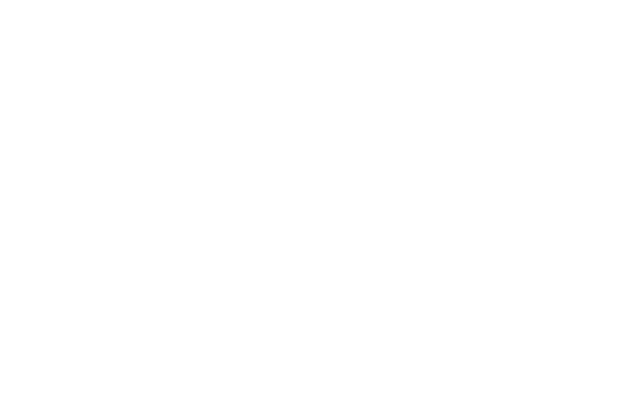
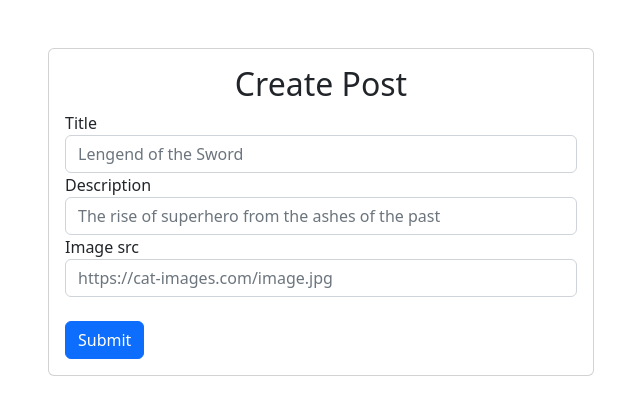
Before and after one commit to Dhanushchandra/Node-Forms, a React (Create React App) app in the folder client/: page /createpost in a window 1280 px wide. Before the commit this address had no page. Shown: the top 414 px of the page, without its empty margins (319-959 px from the left). Built offline with nearby package versions, Linux system fonts and the light colour scheme.

Commit message:
post's frontend.

```diff
--- a/client/src/App.js
+++ b/client/src/App.js
@@ -1,6 +1,7 @@
 import React from "react";
 import Register from "./components/Forms/Register";
 import Login from "./components/Forms/Login";
+import CreatePosts from "./components/Forms/CreatePosts";
 import { BrowserRouter as Router, Routes, Route } from "react-router-dom";
 import Home from "./components/Home/Home";
 
@@ -13,6 +14,7 @@
           <Route path="/" element={<Home />} />
           <Route path="/register" element={<Register />} />
           <Route path="/login" element={<Login />} />
+          <Route path="/createpost" element={<CreatePosts />} />
         </Routes>
       </Router>
     </>
--- /dev/null
+++ b/client/src/components/Forms/CreatePosts.js
@@ -0,0 +1,133 @@
+import React from "react";
+import { useState } from "react";
+
+function CreatePosts() {
+  const [values, setValues] = useState({
+    title: "",
+    body: "",
+    src: "",
+    error: "",
+    success: false,
+  });
+
+  const { title, body, src, error, success } = values;
+
+  const handleSubmit = (e) => {
+    e.preventDefault();
+
+    setValues({ ...values, error: "", success: false });
+
+    fetch("http://localhost:8000/api/posts/create", {
+      method: "POST",
+      headers: {
+        Accept: "application/json",
+        "Content-Type": "application/json",
+      },
+      body: JSON.stringify({
+        title,
+        body,
+        src,
+      }),
+    })
+      .then((response) => {
+        response.json().then((data) => {
+          if (data.errors) {
+            console.log(data.errors);
+            setValues({ ...values, error: data.errors, success: false });
+          } else {
+            setValues({
+              ...values,
+              title: "",
+              body: "",
+              src: "",
+              error: "",
+              success: true,
+            });
+            document.getElementById("createPostForm").reset();
+            window.location.href = "/";
+          }
+        });
+      })
+      .catch((error) => console.log("error in sign in", error));
+  };
+
+  const successMessage = () => {
+    return (
+      <div
+        className="alert alert-success mt-5 text-center w-50 mx-auto"
+        style={{ display: success ? "" : "none" }}
+      >
+        <h4>You have successfully Posted an article!</h4>
+      </div>
+    );
+  };
+
+  const errorMessage = () => {
+    return (
+      <div
+        className="alert alert-danger mt-5 text-center w-50 mx-auto"
+        style={{ display: error ? "" : "none" }}
+      >
+        <h4>{error}</h4>
+      </div>
+    );
+  };
+
+  return (
+    <div className="container">
+      {successMessage()}
+      {errorMessage()}
+      <div className="row">
+        <div className="col-md-6 m-auto">
+          <div className="card card-body mt-5">
+            <h2 className="text-center">Create Post</h2>
+            <form id="createPostForm" onSubmit={handleSubmit}>
+              <div className="form-group">
+                <label>Title</label>
+                <input
+                  onChange={(e) => {
+                    setValues({ ...values, title: e.target.value });
+                  }}
+                  type="text"
+                  className="form-control"
+                  placeholder="Lengend of the Sword"
+                />
+              </div>
+              <div className="form-group">
+                <label>Description</label>
+                <input
+                  onChange={(e) => {
+                    setValues({ ...values, body: e.target.value });
+                  }}
+                  type="text"
+                  className="form-control"
+                  placeholder="The rise of superhero from the ashes of the past"
+                />
+              </div>
+              <div className="form-group">
+                <label>Image src</label>
+                <input
+                  onChange={(e) => {
+                    setValues({ ...values, src: e.target.value });
+                  }}
+                  type="text"
+                  className="form-control"
+                  placeholder="https://cat-images.com/image.jpg"
+                />
+              </div>
+              <div className="form-group mt-4">
+                <input
+                  type="submit"
+                  value="Submit"
+                  className="btn btn-primary btn-block"
+                />
+              </div>
+            </form>
+          </div>
+        </div>
+      </div>
+    </div>
+  );
+}
+
+export default CreatePosts;
--- a/client/src/components/Home/Home.js
+++ b/client/src/components/Home/Home.js
@@ -8,7 +8,7 @@
     <div>
       <Navbar />
       <Posts />
-      <Basic />
+      {/* <Basic /> */}
     </div>
   );
 }
--- a/client/src/components/Home/Navbar.js
+++ b/client/src/components/Home/Navbar.js
@@ -1,6 +1,7 @@
 import React from "react";
 import { Link } from "react-router-dom";
 import Logout from "../Forms/Logout";
+import "./styles/Navbar.css";
 
 function Navbar() {
   return (
@@ -26,16 +27,29 @@
         >
           <div className="navbar-nav ">
             <a className="nav-link active " aria-current="page">
-              Home
+              <Link className="link" to="/">
+                Home
+              </Link>
+            </a>
+            <a className="nav-link  " aria-current="page">
+              {localStorage.getItem("jwt") ? (
+                <Link className="link" to="/createpost">
+                  Create
+                </Link>
+              ) : null}
             </a>
             <a className="nav-link">
               {localStorage.getItem("jwt") ? null : (
-                <Link to="/register">Register</Link>
+                <Link className="link" to="/register">
+                  Register
+                </Link>
               )}
             </a>
             <a className="nav-link">
               {localStorage.getItem("jwt") ? null : (
-                <Link to="/login">Login</Link>
+                <Link className="link" to="/login">
+                  Login
+                </Link>
               )}
             </a>
             {localStorage.getItem("jwt") ? <Logout /> : null}
--- a/client/src/components/Home/Posts.js
+++ b/client/src/components/Home/Posts.js
@@ -1,16 +1,53 @@
-import React from "react";
+import React, { useState } from "react";
+import Basic from "./Basic";
 import Post from "./Post";
 import "./styles/Posts.css";
-import Data from "./sampledata";
 
-function Posts() {
+const Posts = () => {
+  const [posts, setPosts] = useState([]);
+
+  const getPosts = () => {
+    const token = localStorage.getItem("jwt");
+
+    fetch("http://localhost:8000/api/posts", {
+      method: "GET",
+      headers: {
+        "Content-Type": "application/json",
+        Authorization: `Bearer ${token}`,
+      },
+    })
+      .then((response) => {
+        const data = response.json();
+
+        data.then((data) => {
+          if (data.error) {
+            return <Basic />;
+          }
+          setPosts(data.posts);
+        });
+      })
+      .catch((error) => {
+        console.log(error);
+      });
+  };
+
+  getPosts();
+
+  const successPost = () => {
+    return (
+      <div className="container-fluid posts-main ">
+        {posts.map((d) => (
+          <Post key={d.id} src={d.src} title={d.title} body={d.body} />
+        ))}
+      </div>
+    );
+  };
+
   return (
     <div className="container-fluid posts-main ">
-      {Data.map((d) => (
-        <Post key={d.id} src={d.src} title={d.title} body={d.body} />
-      ))}
+      {posts.length > 0 ? successPost() : <Basic />}
     </div>
   );
-}
+};
 
 export default Posts;
```
Also changed, not shown: 1 other file (tests, documents, lock files or other folders).
